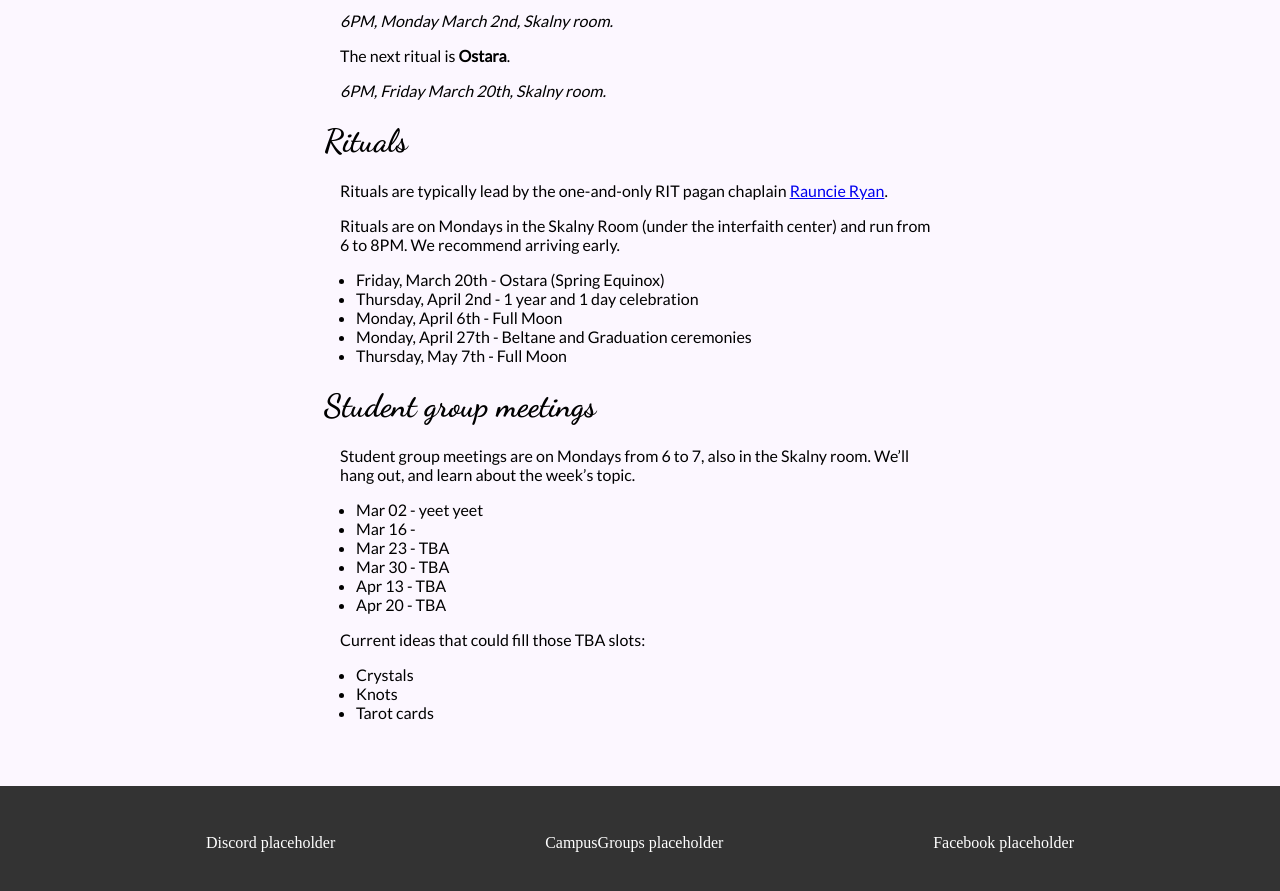
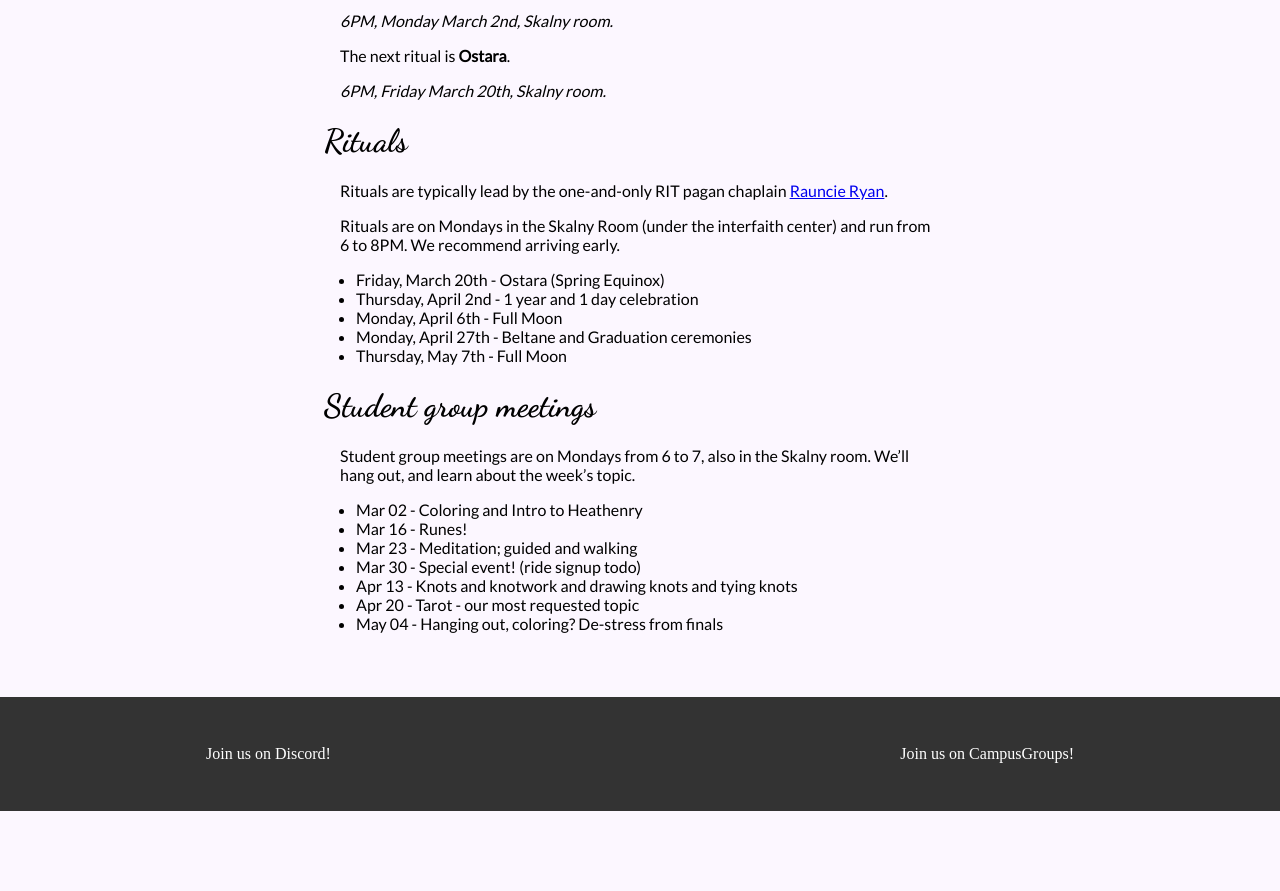
Before and after one commit to ritpagans/ritpagans.com, a Jekyll site: the page built from index.md, in a window 1280 px wide and 900 px high, scrolled down 691 px. Shown: the top 891 px of the window. Built offline with Jekyll 4.4.1, drawn with Linux system fonts in a browser that asks for light colours; after the commit the page ends 1502 px from its top, so only the background shows below that.

Commit message:
its happening

```diff
--- a/_includes/footer.html
+++ b/_includes/footer.html
@@ -1,13 +1,10 @@
 <footer>
 	<div class="content width wide">
 		<div class="row">
-			<a href="#">Discord placeholder</a>
+			<a href="https://discord.gg/y8AHaRc">Join us on Discord!</a>
 		</div>
 		<div class="row">
-			<a href="#">CampusGroups placeholder</a>
-		</div>
-		<div class="row">
-			<a href="#">Facebook placeholder</a>
+			<a href="https://campusgroups.rit.edu/ritpagans/club_signup">Join us on CampusGroups!</a>
 		</div>
 	</div>
 </footer>
--- a/_includes/header.html
+++ b/_includes/header.html
@@ -3,10 +3,12 @@
 		<div class="logo">
 			<h1>RIT<span>Pagans</span></h1>
 		</div>
-		<!-- <div class="links">
-			<a href="#">Menu1</a>
-			<a href="#">Menu2</a>
-			<a href="#">Menu3</a>
-		</div> -->
+		<div class="links">
+			<a href="https://discord.gg/y8AHaRc">
+				<img src="assets/images/Discord-Logo-White.svg" alt="">
+			</a>
+			<!-- <a href="#">Menu2</a>
+			<a href="#">Menu3</a> -->
+		</div>
 	</div>
 </header>
--- a/index.md
+++ b/index.md
@@ -35,16 +35,10 @@ Rituals are on Mondays in the Skalny Room (under the interfaith center) and run
 
 Student group meetings are on Mondays from 6 to 7, also in the Skalny room. We'll hang out, and learn about the week's topic.
 
-
-- Mar 02 - yeet yeet
-- Mar 16 -
-- Mar 23 - TBA
-- Mar 30 - TBA
-- Apr 13 - TBA
-- Apr 20 - TBA
-
-Current ideas that could fill those TBA slots:
-
-- Crystals
-- Knots
-- Tarot cards
+- Mar 02 - Coloring and Intro to Heathenry
+- Mar 16 - Runes!
+- Mar 23 - Meditation; guided and walking
+- Mar 30 - Special event! (ride signup todo)
+- Apr 13 - Knots and knotwork and drawing knots and tying knots
+- Apr 20 - Tarot - our most requested topic
+- May 04 - Hanging out, coloring? De-stress from finals
```
Also changed, not shown: assets/images/Discord-Logo-White.svg (added).
